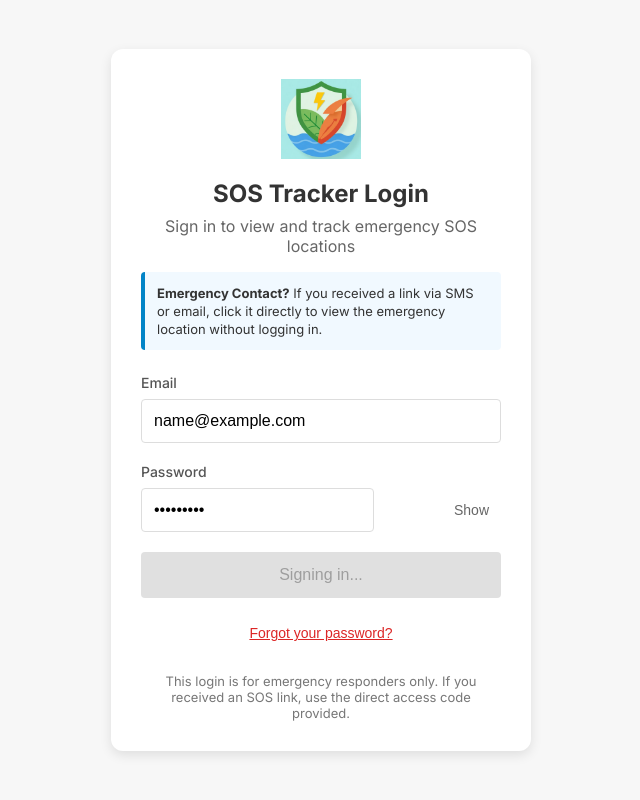
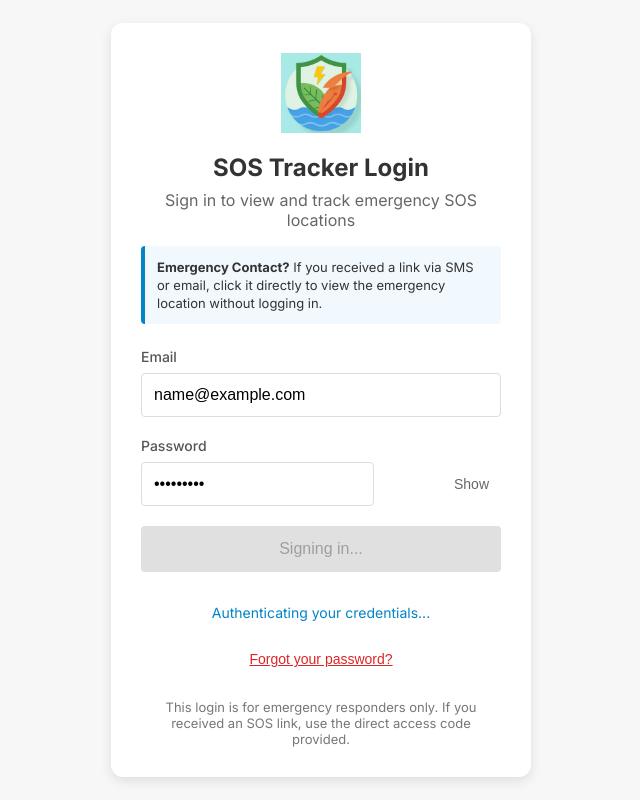
Before and after one commit to R-Tharanka/sos-live-tracker-map, a React (Vite) app: page / in a window 1280 px wide. Both pictures are taken after typing "name@example.com", "Sample123" into the empty fields and a click on the button "Sign In". Shown: the whole page, without its empty margins (319-959 px from the left). Built offline with nearby package versions, Linux system fonts and the light colour scheme; no server answers; the HTML template or start-up script is replaced by a standard one.

Commit message:
feat: update icon paths and enhance login status messaging

```diff
--- a/index.html
+++ b/index.html
@@ -5,7 +5,7 @@
     <meta name="viewport" content="width=device-width, initial-scale=1.0">
     <title>ClimateReady SOS Tracker</title>
     <meta name="description" content="Live location tracking for emergency situations">
-    <link rel="icon" href="/favicon.ico">
+    <link rel="icon" href="./favicon.ico">
     <link href="https://fonts.googleapis.com/css2?family=Inter:wght@400;500;600;700&display=swap" rel="stylesheet">
 </head>
 <body>
--- a/src/components/Login.css
+++ b/src/components/Login.css
@@ -147,3 +147,15 @@
   color: #777;
   margin-top: 16px;
 }
+
+.login-status-message {
+  text-align: center;
+  margin-top: 12px;
+  min-height: 20px;
+}
+
+.login-status-message p {
+  margin: 0;
+  font-size: 14px;
+  color: #0284c7;
+}
--- a/src/components/Login.tsx
+++ b/src/components/Login.tsx
@@ -56,7 +56,7 @@ const Login: React.FC = () => {
       <div className="login-card">
         <div className="login-header">
           <img
-            src="/logo.png"
+            src="./logo.png"
             alt="ClimateReady Logo"
             className="login-logo"
           />
@@ -114,6 +114,9 @@ const Login: React.FC = () => {
           >
             {isLoading ? 'Signing in...' : 'Sign In'}
           </button>
+          <div className="login-status-message">
+            {isLoading && <p>Authenticating your credentials...</p>}
+          </div>
         </form>
 
         <div className="login-footer">
```
